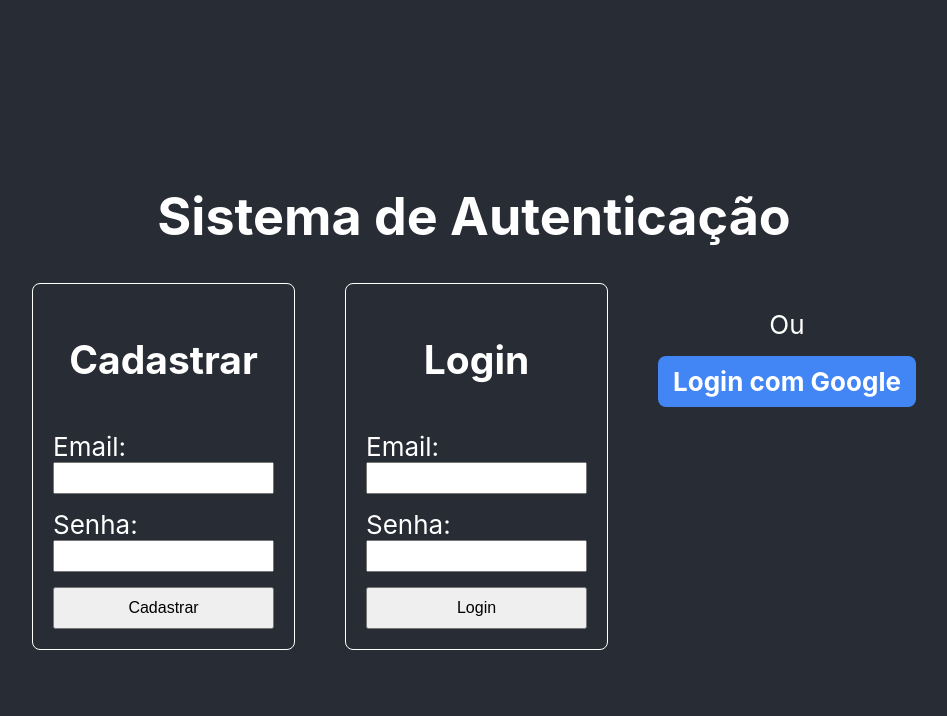
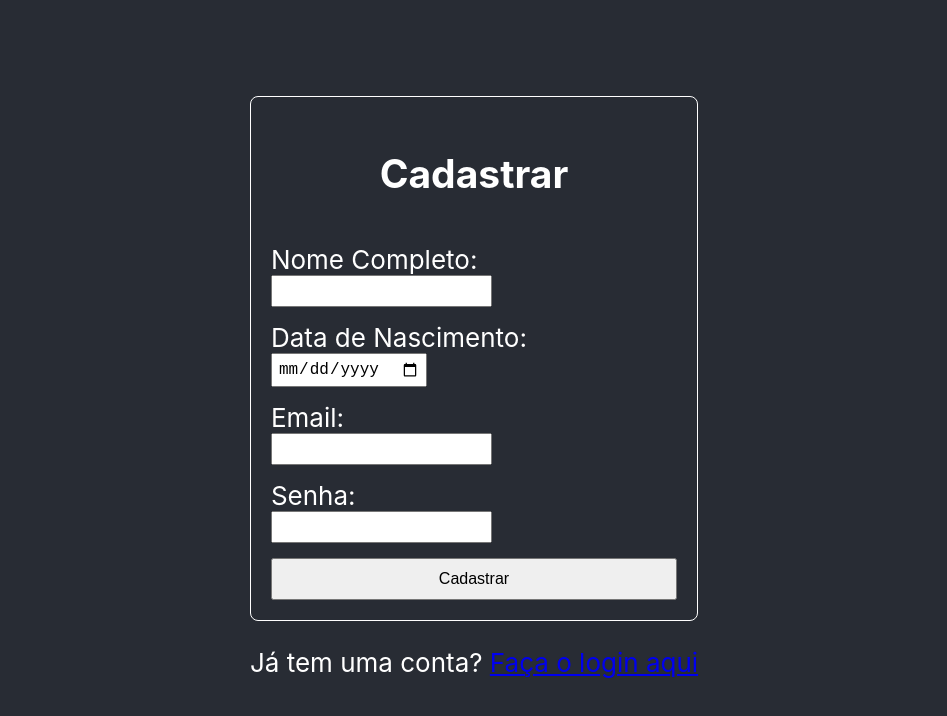
Before and after one commit to diogobsouzaa/authorization-system-fullstack, a React (Create React App) app in the folder frontend/: page /register in a window 1280 px wide. Shown: the top 716 px of the page, without its empty margins (166-1113 px from the left). Built offline with nearby package versions, Linux system fonts and the light colour scheme.

Commit message:
frontend - multi-page usando React Router

```diff
--- a/frontend/package.json
+++ b/frontend/package.json
@@ -7,8 +7,9 @@
     "@testing-library/jest-dom": "^6.9.1",
     "@testing-library/react": "^16.3.0",
     "@testing-library/user-event": "^13.5.0",
-    "react": "^19.2.0",
-    "react-dom": "^19.2.0",
+    "react": "^18.2.0",
+    "react-dom": "^18.2.0",
+    "react-router-dom": "^6.30.1",
     "react-scripts": "5.0.1",
     "web-vitals": "^2.1.4"
   },
--- a/frontend/src/App.css
+++ b/frontend/src/App.css
@@ -52,3 +52,29 @@ button{
   text-decoration: none;
   font-weight: bold;
 }
+
+.google-login {
+  display: flex;
+  flex-direction: column;
+  align-items: center;
+  gap: 10px;
+}
+
+.page-container {
+  text-align: center;
+  padding: 20px;
+}
+
+.links-container {
+  margin-top: 20px;
+}
+
+.links-container a {
+  color: #61dafb;
+  margin: 0 10px;
+  text-decoration: none;
+}
+
+.links-container a:hover {
+  text-decoration: underline;
+}
--- a/frontend/src/App.js
+++ b/frontend/src/App.js
@@ -1,6 +1,12 @@
 import React, { useState, useEffect } from "react";
-import AuthForm from "./components/Auth";
+//import AuthForm from "./components/Auth";
 import "./App.css";
+
+import { Routes, Route, useNavigate, Navigate } from 'react-router-dom';
+import HomePage from "./pages/HomePage";
+import LoginPage from "./pages/LoginPage";
+import RegisterPage from "./pages/RegisterPage";
+import DashboardPage from "./pages/DashboardPage";
 
 function App() {
   //dados do token
@@ -24,11 +30,24 @@ function App() {
     return tokenFromUrl;
   });
 
+  const navigate = useNavigate();
+
+  //token vindo da url - Google login
+  useEffect(() => {
+    const params = new URLSearchParams(window.location.search);
+    const tokenFromUrl = params.get('token');
+    if (tokenFromUrl) {
+      setToken(tokenFromUrl);
+      //window.history.pushState({}, document.title, "/dashboard"); // Redireciona para o dashboard
+    }
+  }, []);
+
   //hook useEffect busca dados do usuario quando o token mudar
   useEffect(() => {
     const fetchUserData = async () => {
       if (!token){
         setCurrentUser(null);
+        setAdminData(null);
         return;
       }
       try{
@@ -79,10 +98,7 @@ function App() {
         headers: {
           "Content-Type": "application/json",
         },
-        body: JSON.stringify({
-          email: credentials.email,
-          password: credentials.password,
-        }),
+        body: JSON.stringify(credentials),
       });
 
       const data = await response.json();
@@ -100,6 +116,7 @@ function App() {
       }
 
       setMessage("Usuário registrado com sucesso! Faça o login.");
+      navigate('/login');
     } catch (error) {
       setMessage(error.message);
     }
@@ -110,7 +127,7 @@ function App() {
     try {
       // O endpoint /token espera dados de formulário, não JSON.
       const formData = new URLSearchParams();
-      // O backend espera 'username' para o login, que no nosso caso é o email do usuário.
+      // O backend espera 'username' para o login, é o email do usuário.
       formData.append("username", credentials.email);
       formData.append("password", credentials.password);
 
@@ -128,8 +145,8 @@ function App() {
         throw new Error(data.detail || "Falha no login.");
       }
       setToken(data.access_token);
-      setMessage(""); // Limpa a mensagem após o login bem-sucedido
-
+      setMessage(""); // limpa a mensagem após o login bem-sucedido
+      navigate('/dashboard');
     } catch (error) {
       setMessage(error.message);
     }
@@ -137,50 +154,39 @@ function App() {
 
   const handleLogout = () => {
     setToken(null);
+    setCurrentUser(null);
+    setAdminData(null)
     setMessage("Você foi desconectado");
+    navigate('/');
   };
 
   return (
     <div className="App">
       <header className="App-header">
-        <h1>Sistema de Autenticação</h1>
-        {message && <p>{message}</p>}
-        {!token ? (
-          <div className="auth-container">
+        {message && <p style = {{color: 'yellow'}}>{message}</p>}
+        <Routes>
+          {/* rota 1: Página Inicial */}
+          <Route path="/" element={!token ? <HomePage /> : <Navigate to="/dashboard" />} />
 
-            <AuthForm buttonText="Cadastrar" onSubmit={handleRegister} />
-            <AuthForm buttonText="Login" onSubmit={handleLogin} />
+          {/* rota 2: Página de Login */}
+          <Route path="/login" element={!token ? <LoginPage handleLogin={handleLogin} message={message} /> : <Navigate to="/dashboard" />} />
 
-            {/*BOTÃO DE LOGIN COM GOOGLE */}
-            <div className="google-login">
-              <p>Ou</p>
-              <a href="http://localhost:8000/login/google" className="google-button">
-              Login com Google
-              </a>
-            </div>
-          </div>
-        ) : (
-          <div>
-            {currentUser ? (
-              //eximbindo email e role do usuario
-              <h2>Bem-Vindo, {currentUser.email}! ({currentUser.role})</h2>
-            ) : (
-              <h2>Bem-Vindo, Carregando dados...</h2>
+          {/* rota 3: Página de Cadastro */}
+          <Route path="/register" element={!token ? <RegisterPage handleRegister={handleRegister} message={message} /> : <Navigate to="/dashboard" />} />
 
-            )}
-            <p>Você está logado e seus dados foram carregados</p>
+          {/* rota 4: Painel (Protegida) */}
+          <Route
+            path="/dashboard"
+            element={
+              token ?
+              <DashboardPage currentUser={currentUser} adminData={adminData} handleLogout={handleLogout} /> :
+              <Navigate to="/login" />
+            }
+          />
 
-            {/* renderização condicional da seção de admin */}
-            {adminData && (
-              <div style = {{padding: '10px', border: '1px solid yellow', margin: '20px'}}>
-                <strong>Painel de Admin:</strong>
-                <p>{adminData}</p>
-              </div>
-            )}
-
-            <button onClick={handleLogout}>Logout</button>
-          </div>
-        )}
+          {/*rota fallback para paginas não encontradas*/}
+          <Route path="*" element={<Navigate to='/' />} />
+        </Routes>
       </header>
     </div>
   );
--- a/frontend/src/components/Auth.js
+++ b/frontend/src/components/Auth.js
@@ -1,17 +1,49 @@
 import React, { useState } from "react";
 
-const AuthForm = ({ buttonText, onSubmit }) => {
+const AuthForm = ({ buttonText, onSubmit, isRegister = false }) => {
     const [email, setEmail] = useState("");
     const [password, setPassword] = useState("");
+    const [fullName, setFullName] = useState("");
+    const [dob, setDob] = useState("");
 
     const handleSubmit = (event) => {
         event.preventDefault();
-        onSubmit({ email, password });
+
+        const credentials = { email, password };
+        if (isRegister) {
+            credentials.full_name = fullName;
+            credentials.date_of_birth = dob || null;
+        }
+        onSubmit(credentials);
     }
 
     return (
         <form onSubmit={handleSubmit}>
             <h2>{buttonText}</h2>
+
+            {isRegister && (
+                <>
+                    <div>
+                        <label htmlFor="fullName">Nome Completo:</label>
+                        <input
+                            type="text"
+                            id="fullName"
+                            value={fullName}
+                            onChange={(e) => setFullName(e.target.value)}
+                            required
+                        />
+                    </div>
+                    <div>
+                        <label htmlFor="dob">Data de Nascimento:</label>
+                        <input
+                            type="date"
+                            id="dob"
+                            value={dob}
+                            onChange={(e) => setDob(e.target.value)}
+                        />
+                    </div>
+                </>
+            )}
 
             <div>
                 <label htmlFor="email">Email:</label>
--- a/frontend/src/index.js
+++ b/frontend/src/index.js
@@ -1,15 +1,14 @@
 import React from 'react';
 import ReactDOM from 'react-dom/client';
+import { BrowserRouter } from 'react-router-dom';
 import './index.css';
 import App from './App';
 
 const root = ReactDOM.createRoot(document.getElementById('root'));
 root.render(
   <React.StrictMode>
-    <App />
+    <BrowserRouter>
+      <App />
+    </BrowserRouter>
   </React.StrictMode>
 );
-
-// If you want to start measuring performance in your app, pass a function
-// to log results (for example: reportWebVitals(console.log))
-// or send to an analytics endpoint. Learn more: https://bit.ly/CRA-vitals
--- /dev/null
+++ b/frontend/src/pages/DashboardPage.js
@@ -0,0 +1,25 @@
+import React from 'react';
+
+const DashboardPage = ({currentUser, adminData, handleLogout}) => {
+    return (
+        <div>
+            {currentUser ? (
+                <h2>Bem-Vindo, {currentUser.full_name} (Role: {currentUser.role})!</h2>
+            ) : (
+                <h2>Bem-Vindo, Carregando dados...</h2>
+            )}
+            <p>Você está logado e seus dados foram carregados</p>
+
+            {adminData && (
+                <div style={{ padding: '10px', border: '1px solid yellow', margin: '20px' }}>
+                    <strong>Painel de Admin:</strong>
+                    <p>{adminData}</p>
+                </div>
+            )}
+
+            <button onClick={handleLogout}>Logout</button>
+        </div>
+    )
+}
+
+export default DashboardPage;
--- /dev/null
+++ b/frontend/src/pages/HomePage.js
@@ -0,0 +1,15 @@
+import React from 'react';
+import {Link} from 'react-router-dom';
+
+const HomePage = () => {
+    return (
+        <div>
+            <h1>Bem-vindo ao Sistema</h1>
+            <p>Por favor, faça o login ou cadastre-se para continuar.</p>
+            <Link to="/login" style={{ marginRight: '10px' }}>Login</Link>
+            <Link to="/register">Cadastrar</Link>
+        </div>
+    );
+};
+
+export default HomePage;
--- /dev/null
+++ b/frontend/src/pages/LoginPage.js
@@ -0,0 +1,36 @@
+import React from 'react';
+import AuthForm from '../components/Auth';
+import { Link } from 'react-router-dom';
+
+const LoginPage = ({handleLogin, message}) => {
+    return (
+        <div>
+            <AuthForm
+                buttonText="Login"
+                onSubmit={handleLogin}
+            />
+            {message && <p>{message}</p>}
+            <p>Não tem uma conta? <Link to="/register">Cadastre-se aqui</Link></p>
+            <div style={{marginTop: '20px'}}>
+                <p>Ou faça login com:</p>
+                <a
+                    href="http://localhost:8000/login/google"
+                    className="google-button"
+                    style={{
+                        display: 'inline-block',
+                        backgroundColor: '#4285f4',
+                        color: 'white',
+                        padding: '10px 15px',
+                        borderRadius: '8px',
+                        textDecoration: 'none',
+                        fontWeight: 'bold'
+                    }}
+                >
+                    Google
+                </a>
+            </div>
+        </div>
+    );
+};
+
+export default LoginPage;
--- /dev/null
+++ b/frontend/src/pages/RegisterPage.js
@@ -0,0 +1,20 @@
+import React from 'react';
+import AuthForm from '../components/Auth';
+import { Link } from 'react-router-dom';
+
+const RegisterPage = ({handleRegister, message}) => {
+    return (
+
+        <div>
+            <AuthForm
+                buttonText="Cadastrar"
+                onSubmit={handleRegister}
+                isRegister={true} // Diz ao formulário para mostrar os campos extras
+            />
+            {message && <p>{message}</p>}
+            <p>Já tem uma conta? <Link to="/login">Faça o login aqui</Link></p>
+        </div>
+    );
+};
+
+export default RegisterPage;
```
Also changed, not shown: 1 other file (tests, documents, lock files or other folders).
